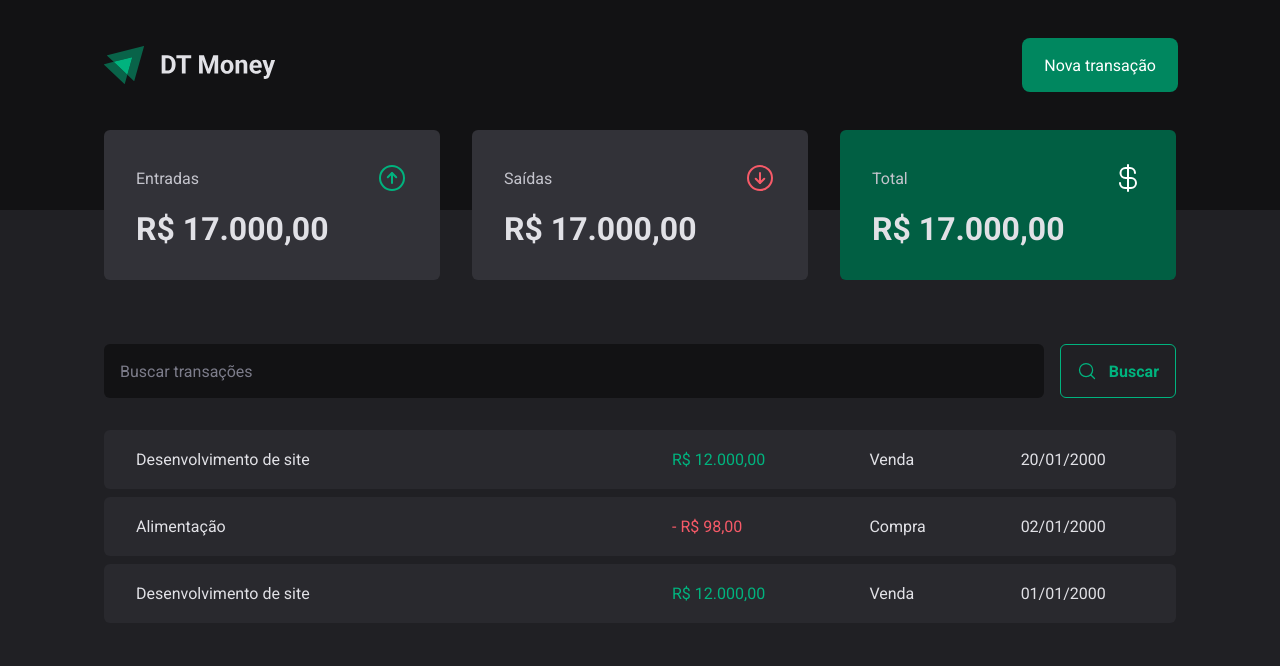
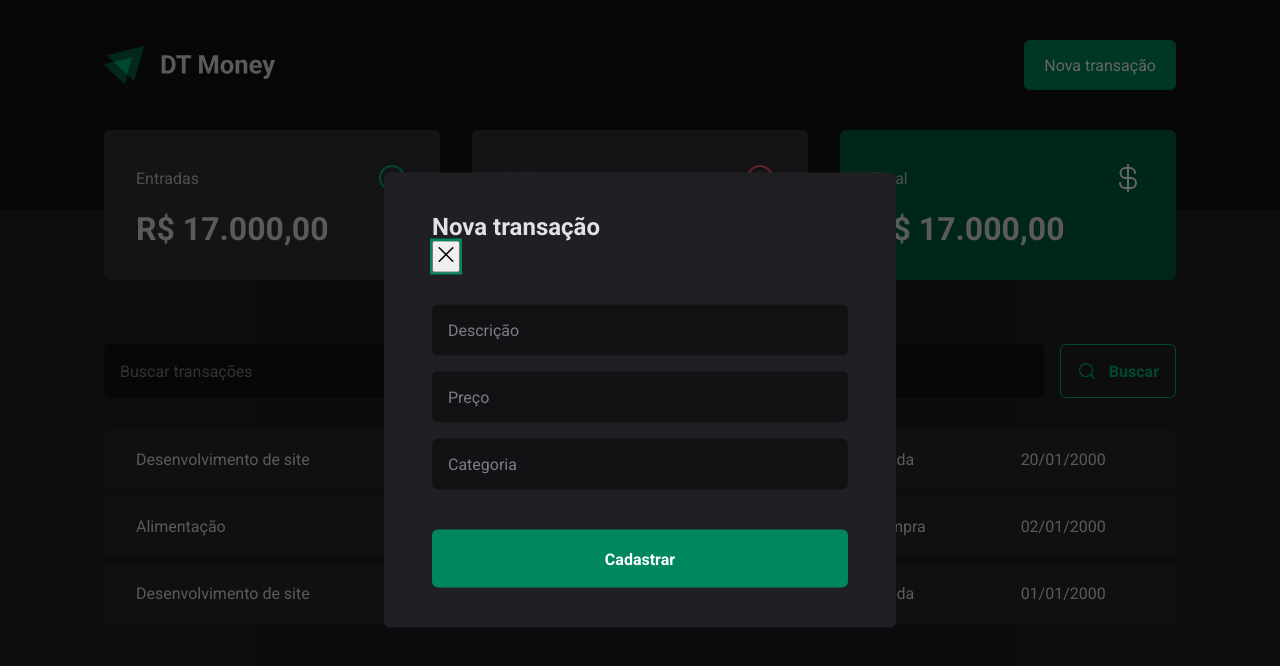
Before and after one commit to gustavocotalima/dtmoney, a React (Vite) app: page / in a window 1280 px wide. Both pictures are taken after a click on the button "Nova transação". Shown: the top 666 px of the page. Built offline with nearby package versions, Linux system fonts and the light colour scheme.

Commit message:
new transaction modal created

```diff
--- a/package.json
+++ b/package.json
@@ -9,6 +9,7 @@
     "preview": "vite preview"
   },
   "dependencies": {
+    "@radix-ui/react-dialog": "^1.0.2",
     "phosphor-react": "^1.4.1",
     "react": "^18.2.0",
     "react-dom": "^18.2.0",
--- a/src/components/Header/index.tsx
+++ b/src/components/Header/index.tsx
@@ -1,12 +1,19 @@
 import { HeaderContainer, HeaderContent, NewTransactionButton } from './styles'
+import * as Dialog from '@radix-ui/react-dialog'
 import logoImg from '../../assets/logo.svg'
+import { NewTransactionModal } from '../NewTransactionModal'
 
 export function Header() {
   return (
     <HeaderContainer>
       <HeaderContent>
         <img src={logoImg} alt="" />
-        <NewTransactionButton>Nova transação</NewTransactionButton>
+        <Dialog.Root>
+          <NewTransactionButton as={Dialog.Trigger}>
+            Nova transação
+          </NewTransactionButton>
+          <NewTransactionModal />
+        </Dialog.Root>
       </HeaderContent>
     </HeaderContainer>
   )
--- /dev/null
+++ b/src/components/NewTransactionModal/index.tsx
@@ -0,0 +1,25 @@
+import * as Dialog from '@radix-ui/react-dialog'
+import { X } from 'phosphor-react'
+import { Content, Overlay } from './styles'
+
+export function NewTransactionModal() {
+  return (
+    <Dialog.Portal>
+      <Overlay />
+      <Content>
+        <Dialog.Title>Nova transação</Dialog.Title>
+        <Dialog.Close>
+          <X size={24} />
+        </Dialog.Close>
+
+        <form action="">
+          <input type="text" placeholder="Descrição" required />
+          <input type="number" placeholder="Preço" required />
+          <input type="text" placeholder="Categoria" required />
+
+          <button type="submit">Cadastrar</button>
+        </form>
+      </Content>
+    </Dialog.Portal>
+  )
+}
--- /dev/null
+++ b/src/components/NewTransactionModal/styles.ts
@@ -0,0 +1,71 @@
+import * as Dialog from '@radix-ui/react-dialog'
+import styled from 'styled-components'
+
+export const Overlay = styled(Dialog.Overlay)`
+  position: fixed;
+  width: 100vw;
+  height: 100vh;
+
+  inset: 0;
+  background: rgba(0, 0, 0, 0.6);
+`
+
+export const CloseButton = styled(Dialog.Close)`
+  position: absolute;
+  background: transparent;
+  border: 0;
+  top: 1.5rem;
+  right: 1.5rem;
+  line-height: 0;
+  cursor: pointer;
+  color: ${(props) => props.theme['gray-500']};
+`
+
+export const Content = styled(Dialog.Content)`
+  min-width: 32rem;
+  border-radius: 6px;
+  padding: 2.5rem 3rem;
+  background: ${(props) => props.theme['gray-800']};
+
+  position: fixed;
+  top: 50%;
+  left: 50%;
+  transform: translate(-50%, -50%);
+
+  form {
+    display: flex;
+    flex-direction: column;
+    gap: 1rem;
+
+    margin-top: 2rem;
+
+    input {
+      border-radius: 6px;
+      border: 0;
+      background: ${(props) => props.theme['gray-900']};
+      color: ${(props) => props.theme['gray-300']};
+      padding: 1rem;
+
+      &::placeholder {
+        color: ${(props) => props.theme['gray-500']};
+      }
+    }
+
+    button[type='submit'] {
+      height: 58px;
+      border: 0;
+      background: ${(props) => props.theme['green-500']};
+      color: ${(props) => props.theme.white};
+      font-weight: bold;
+      padding: 0 1.25rem;
+      border-radius: 6px;
+      margin-top: 1.5rem;
+      cursor: pointer;
+
+      &:hover {
+        background: ${(props) => props.theme['green-700']};
+        transition: background-color 0.2s;
+      }
+    }
+  }
+`
```
Also changed, not shown: 1 other file (tests, documents, lock files or other folders).
